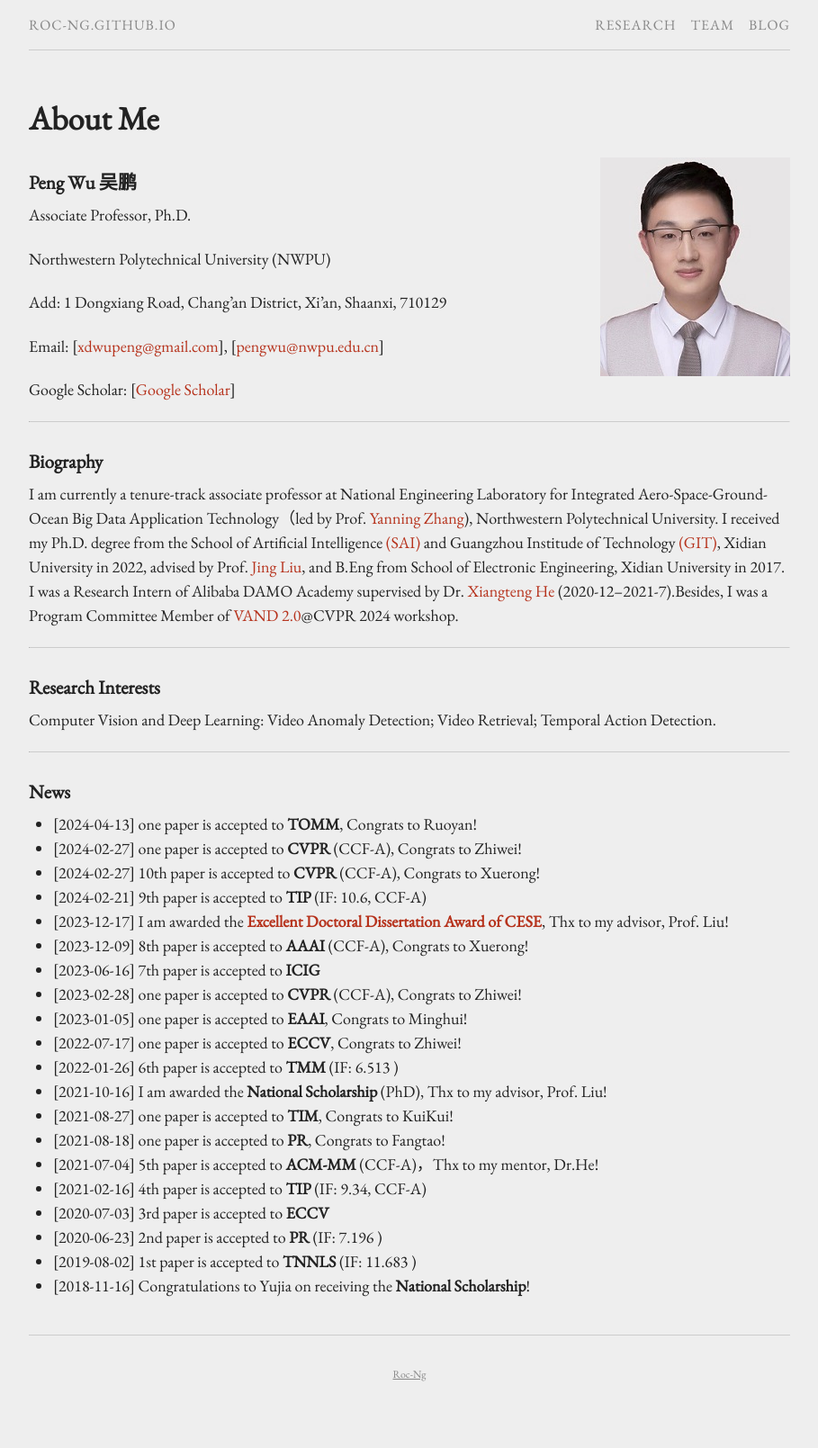
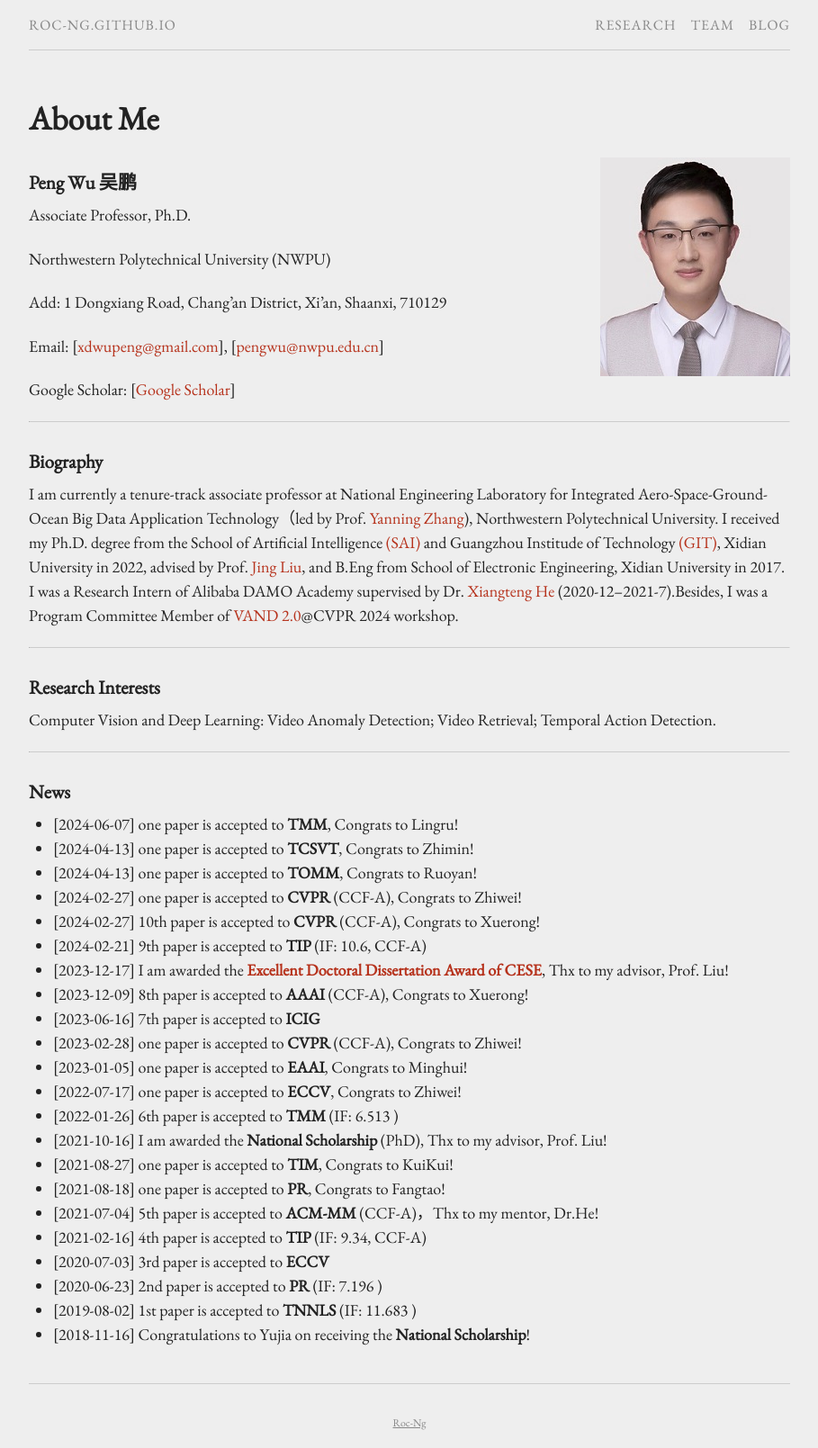
Before and after one commit to Roc-Ng/Roc-Ng.github.io, a Jekyll site: the page built from index.md, in a window 1280 px wide. Shown: the whole page at 90% size, without its empty margins (185-1094 px from the left). Built offline with Jekyll 4.4.1, drawn with Linux system fonts in a browser that asks for light colours; before the commit the page ends 1555 px from its top, so only the background shows below that.

Commit message:
Update index.md

```diff
--- a/index.md
+++ b/index.md
@@ -33,6 +33,8 @@ Computer Vision and Deep Learning: Video Anomaly Detection; Video Retrieval; Tem
 ------
 
 ### News
++ [2024-06-07]  one paper is accepted to **TMM**, Congrats to Lingru!
++ [2024-04-13]  one paper is accepted to **TCSVT**, Congrats to Zhimin!
 + [2024-04-13]  one paper is accepted to **TOMM**, Congrats to Ruoyan!
 + [2024-02-27]  one paper is accepted to **CVPR** (CCF-A), Congrats to Zhiwei!
 + [2024-02-27]  10th paper is accepted to **CVPR** (CCF-A), Congrats to Xuerong!
```
